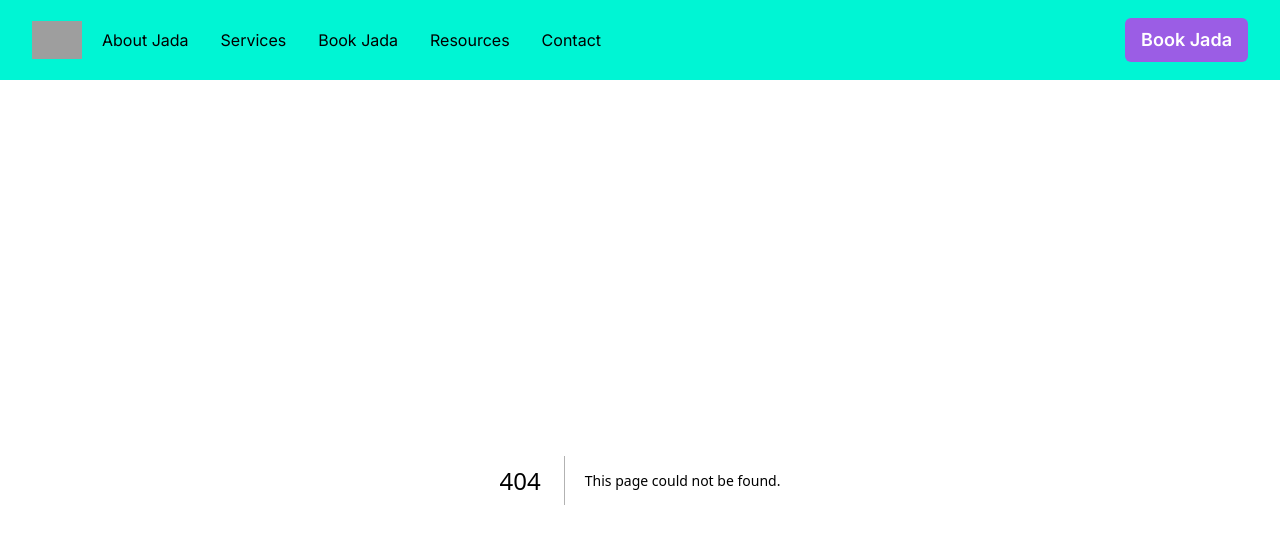
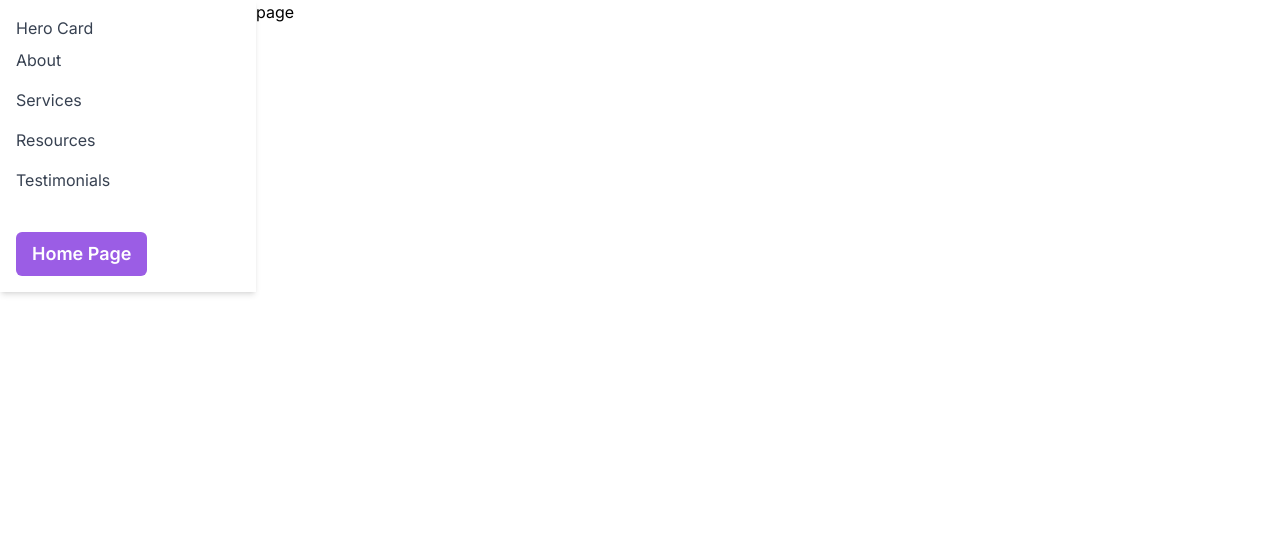
Before and after one commit to AdeshPawaroo/Hackathon, a Next.js app: page /dashboard/about in a window 1280 px wide. Before the commit this address had no page. Shown: the top 544 px of the page. Built offline with nearby package versions, Linux system fonts and the light colour scheme; grey boxes are pictures that could not be loaded.

Commit message:
only show navbar if path does not start with dashboard and added about page

```diff
--- /dev/null
+++ b/app/dashboard/about/page.tsx
@@ -0,0 +1,8 @@
+
+function page() {
+  return (
+    <div>page</div>
+  )
+}
+
+export default page
--- a/app/layout.tsx
+++ b/app/layout.tsx
@@ -21,14 +21,13 @@ export default function RootLayout({
 }) {
   const pathname = usePathname()
 
-
   return (
     <Context>
       <html lang='en'>
         <body
           className={`${inter.className} antialiased container-full mx-auto`}
         >
-          {pathname !== '/dashboard' && <Navbar />}
+          {!pathname.startsWith('/dashboard') && <Navbar />}
           {children}
         </body>
       </html>
```
